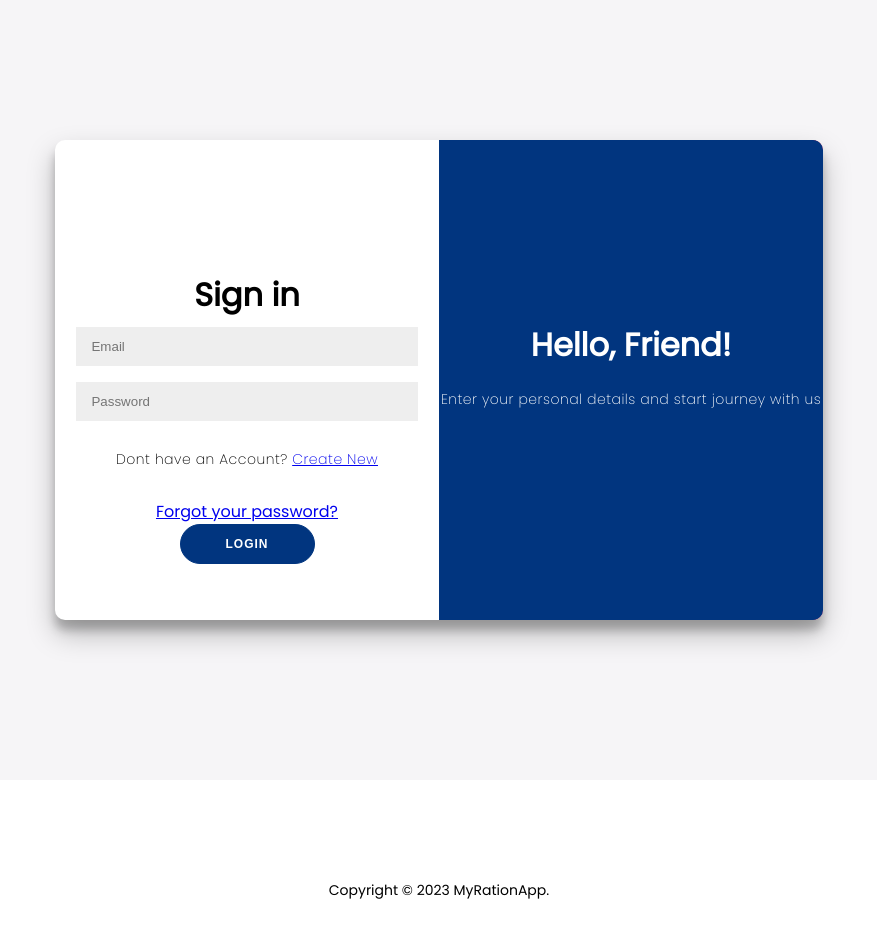
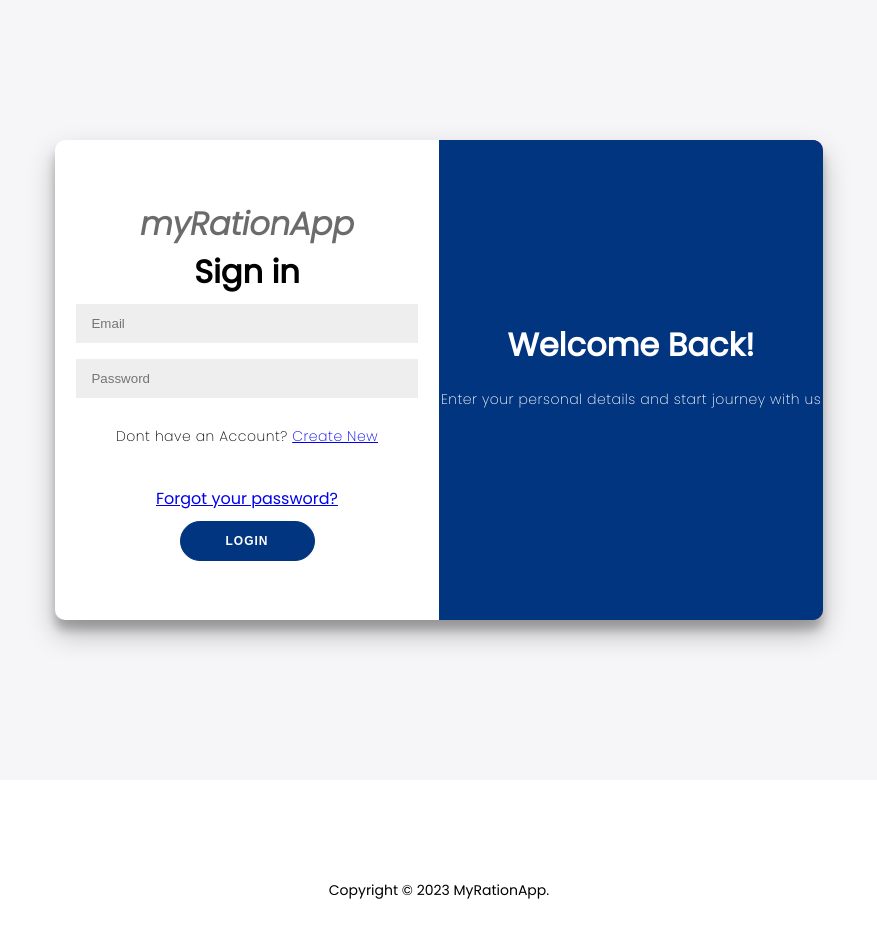
Before and after one commit to atharva030/TIAA-Frontend, a React (Create React App) app: page / in a window 1280 px wide. Shown: the top 938 px of the page, without its empty margins (201-1078 px from the left). Built offline with nearby package versions, Linux system fonts and the light colour scheme; a web font is replaced by a local one.

Commit message:
login_register

```diff
--- a/src/components/Login/Login.css
+++ b/src/components/Login/Login.css
@@ -32,12 +32,22 @@ h2 {
 	text-align: center;
 }
 
+.appHead h1{
+font-style: italic;
+color: #00000094;
+
+}
+
 p {
 	font-size: 14px;
 	font-weight: 100;
 	line-height: 20px;
 	letter-spacing: 0.5px;
 	margin: 20px 0 30px;
+}
+
+.forgot_password{
+	padding: 10px;
 }
 
 span {
@@ -277,6 +287,5 @@ form{
     flex-direction: column;
     justify-content: center;
     align-items: center;
-    padding-top: 75px;
 	width: 90%;
 }
--- a/src/components/Login/Login.jsx
+++ b/src/components/Login/Login.jsx
@@ -71,6 +71,7 @@ const Login = () => {
 	</div> */}
         <div className="form-container sign-in-container">
           <form onSubmit={handleSubmit}>
+          <div className="appHead"><h1>myRationApp</h1></div>
             <h1>Sign in</h1>
             {/* <span>or use your account</span> */}
             {errors.email && <p className="error">{errors.email}</p>}
@@ -90,7 +91,7 @@ const Login = () => {
             <p>
               Dont have an Account? <a href="/register">Create New</a>
             </p>
-            <a href="#">Forgot your password?</a>
+            <a href="#" className="forgot_password">Forgot your password?</a>
             <button type="submit" className="hover-btn">
               Login
             </button>
@@ -108,7 +109,7 @@ const Login = () => {
               </button>
             </div>
             <div class="overlay-panel overlay-right">
-              <h1>Hello, Friend!</h1>
+              <h1>Welcome Back!</h1>
               <p>Enter your personal details and start journey with us</p>
             </div>
           </div>
--- a/src/components/Register/Register.jsx
+++ b/src/components/Register/Register.jsx
@@ -84,6 +84,7 @@ const Register = () => {
 	</div> */}
         <div className="form-container sign-in-container">
           <form onSubmit={handleSubmit}>
+          <h1>myRationApp</h1>
             <h1>Create New Account</h1>
             {/* <span>or use your account</span> */}
             <input
```
Also changed, not shown: src/App.js (+6 -6 lines).
